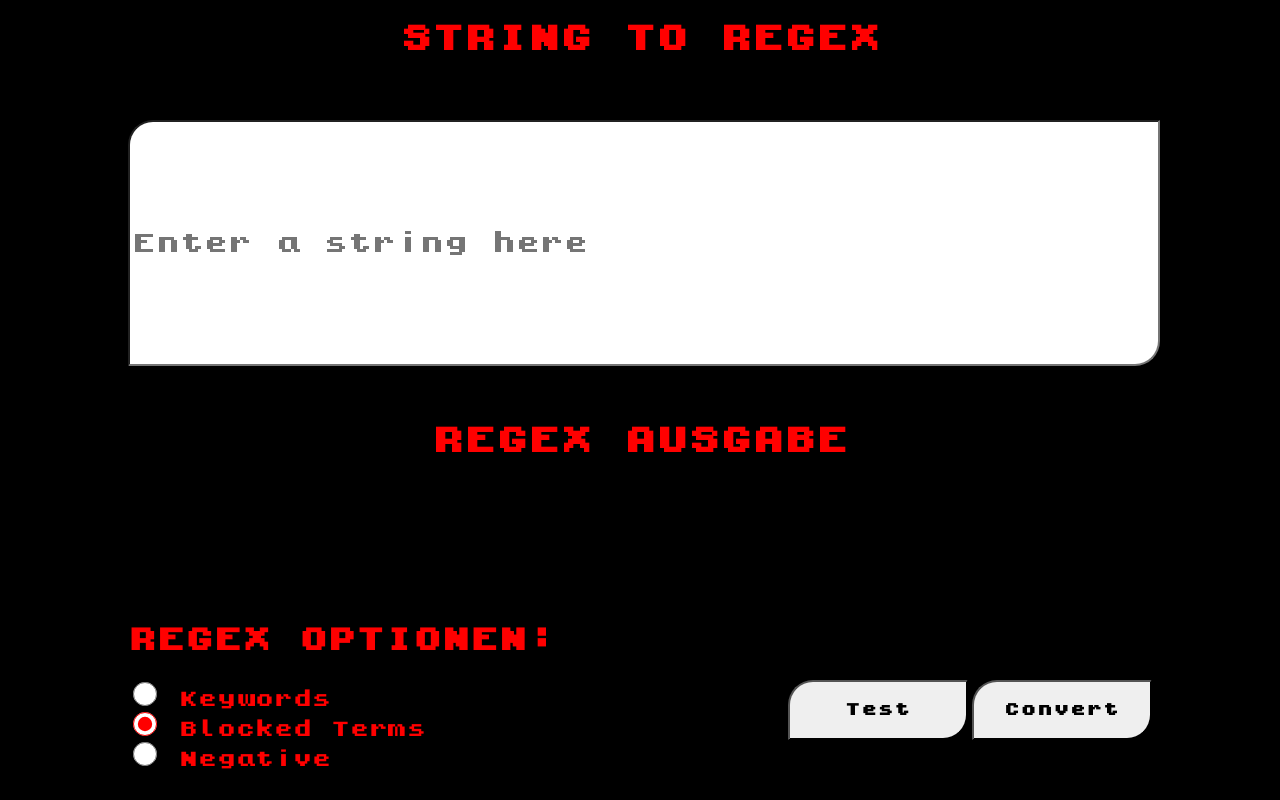
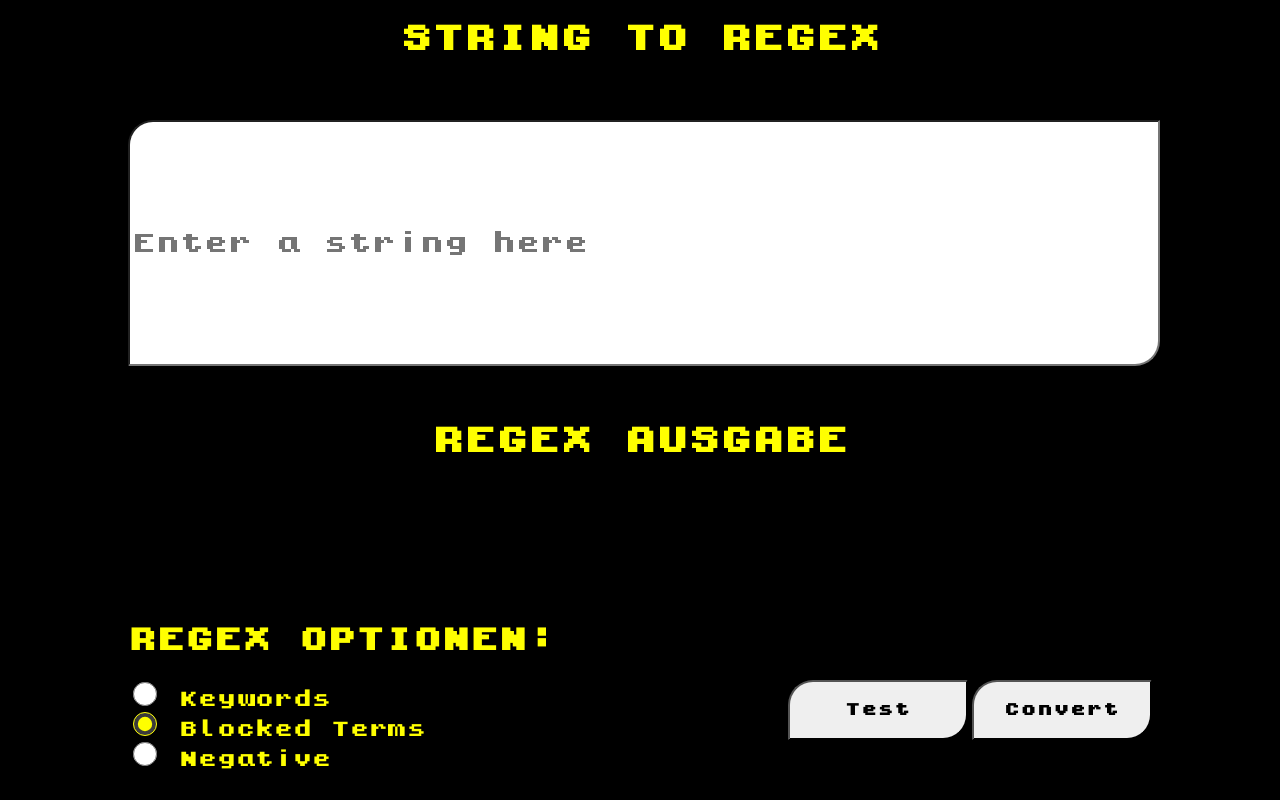
Before and after one commit to masterexxe/regex, a plain HTML site: page index.html in a window 1280 px wide. Drawn offline with Linux system fonts and the light colour scheme.

Commit message:
Blue --> Yellow

```diff
--- a/style.css
+++ b/style.css
@@ -1,6 +1,6 @@
 body {
     background-color: black;
-    color: red;
+    color: yellow;
 }
 
 h1, h2 {
@@ -62,7 +62,7 @@ input[type=radio] {
     height: 24px;
     border-radius: 50%;
     border: 3px solid #999;
-    accent-color: red;
+    accent-color: yellow;
 }
 
 
```
